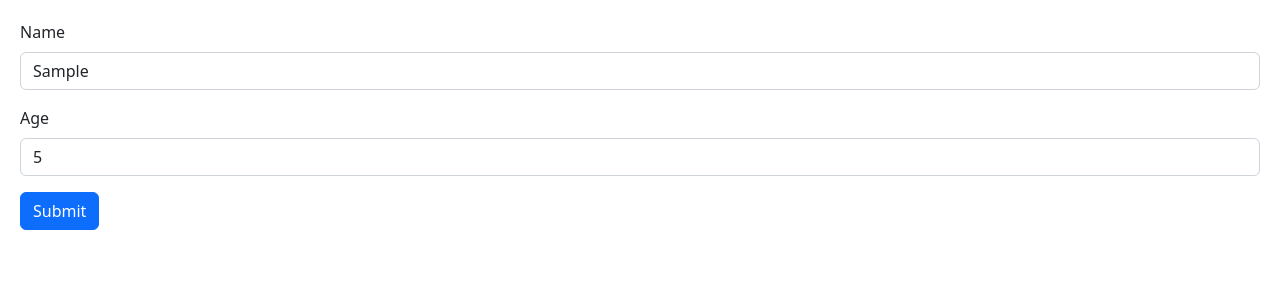
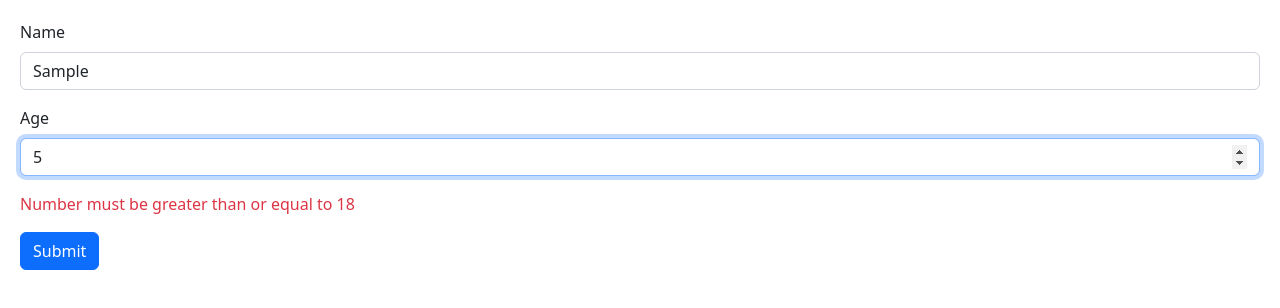
Before and after one commit to JaspalSingh1998/react-hook-form-zod, a React (Vite) app: page / in a window 1280 px wide. Both pictures are taken after typing "Sample", "5" into the empty fields and a click on the button "Submit". Shown: the top 308 px of the page. Built offline with nearby package versions, Linux system fonts and the light colour scheme.

Commit message:
added validation schema using zod

```diff
--- a/src/components/Form.tsx
+++ b/src/components/Form.tsx
@@ -1,16 +1,18 @@
 import { useForm, FieldValues } from "react-hook-form";
 import {z} from 'zod';
+import {zodResolver} from '@hookform/resolvers/zod';
 
 const schema = z.object({
-    name: z.string().min(3),
-    age: z.number().min(18)
+    name: z.string().min(3, { message: 'Name must be at least 3 characters long' }),
+    age: z.number({invalid_type_error: 'Age field is required!'}).min(18)
 })
 
 type FormData = z.infer<typeof schema>
 
 const Form = () => {
-    const {register, handleSubmit, formState} = useForm();
-    const {errors} = formState;
+    const {register, handleSubmit, formState: {errors}} = useForm<FormData>({
+        resolver: zodResolver(schema)
+    });
     const onSubmit = (data: FieldValues) => {
         console.log(data)
     }
@@ -18,14 +20,14 @@ const Form = () => {
     <form onSubmit={handleSubmit(onSubmit)}>
         <div className="mb-3">
             <label htmlFor="name" className="form-label">Name</label>
-            <input {...register('name', {required: true, minLength: 3})} type="text" className="form-control" id='name'/>
+            <input {...register('name')} type="text" className="form-control" id='name'/>
         </div>
-        {errors.name?.type === 'required' && <p>The Name Field is Required</p>}
-        {errors.name?.type === 'minLength' && <p>The Name must be at least 3  characters long</p>}
+        {errors.name && <p className="text-danger">{errors.name.message}</p>}
         <div className="mb-3">
             <label htmlFor="age" className="form-label">Age</label>
-            <input {...register('age')} type="number" className="form-control" id='age'/>
+            <input {...register('age', {valueAsNumber: true})} type="number" className="form-control" id='age'/>
         </div>
+        {errors.age && <p className="text-danger">{errors.age.message}</p>}
         <button className="btn btn-primary" type='submit'>Submit</button>
     </form>
   )
```
